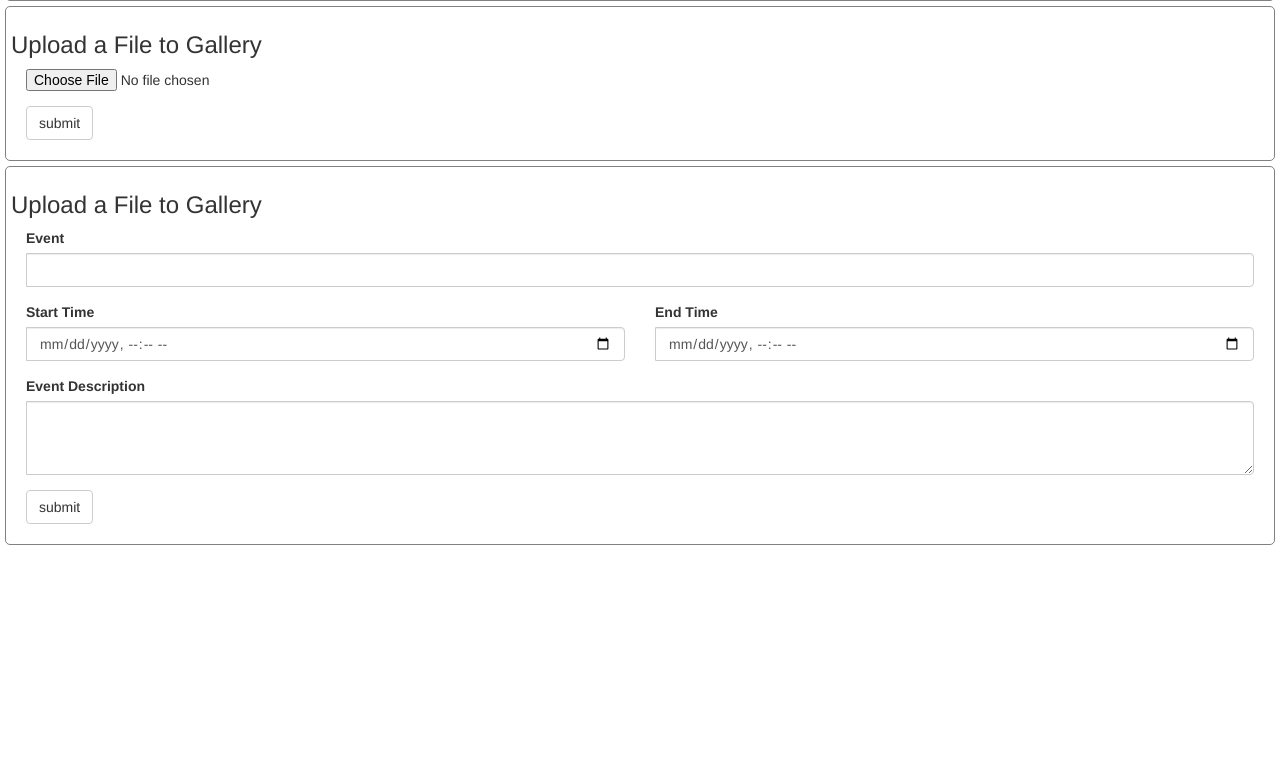
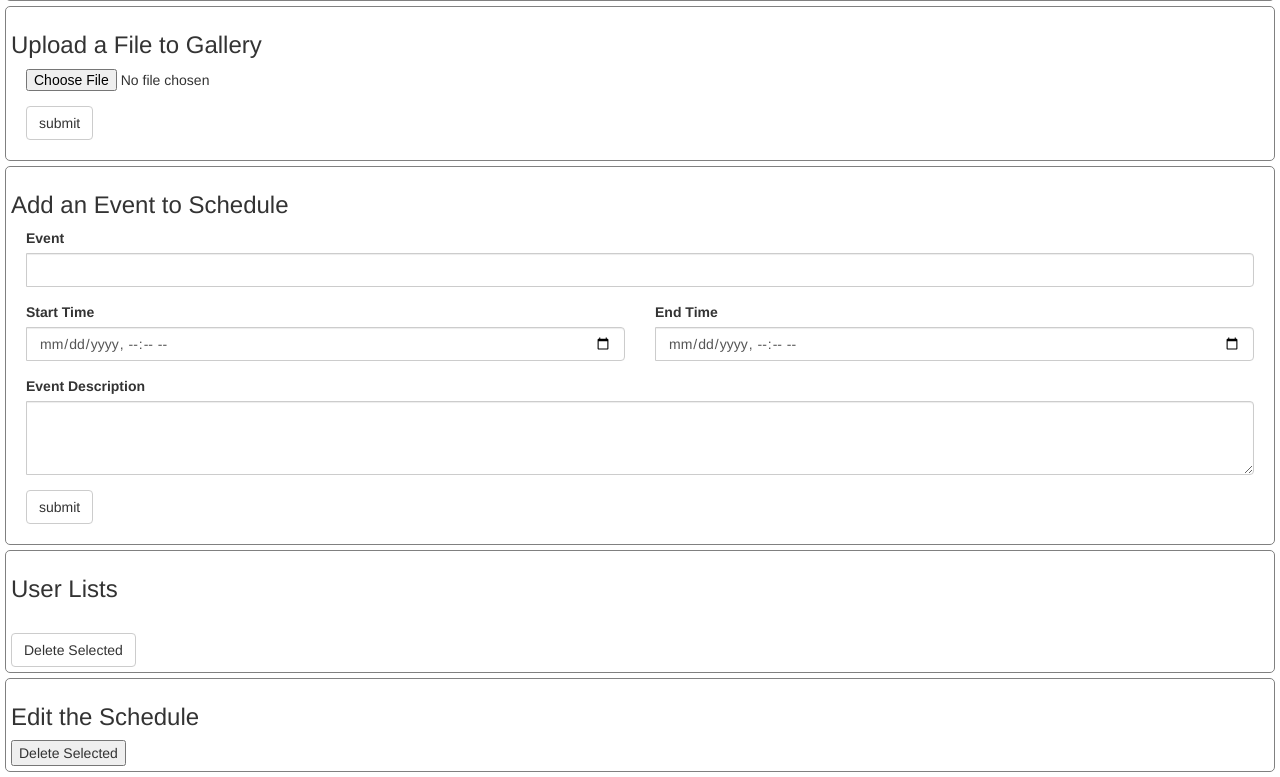
Before and after one commit to tonyli7/potential-tribble, a Flask app: page /admin in a window 1280 px wide. Shown: the part 1032-1809 px from the top of the page. Before the commit the page ends 1577 px from the top, so only its background shows below. Run offline with Flask 2, Linux system fonts and the light colour scheme; data that the repository does not hold is empty; some libraries are stand-ins or nearby versions.

Commit message:
consolidated the admin stuff

```diff
--- a/app.py
+++ b/app.py
@@ -82,7 +82,17 @@ def admin():
         if 'edit-schedule' in request.form:
             utils.addEvent(request.form['event'],request.form['description'],request.form['start'],request.form['end'])
 
-    return render_template("admin.html",entries=utils.getCollection("users"),collections=mongo.getCollections("modelun"))
+        #delete entry
+        if 'delete-entries' in request.form:
+            delete = request.form.getlist('delete-entry')
+            utils.deleteEntries(delete)
+
+        #edit schedule
+        if 'delete-events' in request.form:
+            delete = request.form.getlist('delete-event')
+            utils.deleteEvents(delete)
+
+    return render_template("admin.html",entries=utils.getCollection("users"),collections=mongo.getCollections("modelun"),schedule=utils.getEvents())
 
 @app.route("/about")
 def about():
--- a/mongo.py
+++ b/mongo.py
@@ -43,6 +43,5 @@ def editEntry(database,collection,query,revisedEntry):
 def deleteEntry(database,collection,query):
     client = MongoClient()
     collection = client[database][collection]
-    print query
     entry = collection.delete_many(query)
     client.close()
--- a/templates/admin.html
+++ b/templates/admin.html
@@ -88,7 +88,7 @@
 </form>
 <form method="POST" enctype="multipart/form-data">
   <div class="input-group">
-    <h3>Upload a File to Gallery</h3>
+    <h3>Add an Event to Schedule</h3>
     <div class="col-sm-12 form-group">
       <label>Event</label>
       <input type="text" name="event" class="form-control">
@@ -110,7 +110,8 @@
     </div>
   </div>
 </form>
-
+<form method="POST">
+  <h3>User Lists</h3>
   <table class="table">
     <tr>
       {% for attribute in entries[0] %}
@@ -118,18 +119,44 @@
       <th>{{attribute}}</th>
       {% endif %}
       {% endfor %}
-</th>
+    </tr>
     {% for entry in entries %}
     <tr>
       {% for attribute,value in entry.iteritems() %}
       {% if attribute != "password" and attribute != "_id" %}
-  <td>{{ attribute }} {{ value }}</td>
+      <td>{{ value }}</td>
+      <td>
+	<div class="checkbox">
+	  <label>
+	    <input name="delete-entry" type="checkbox" value="{{entry._id}}"> Delete
+	  </label>
+	</div>
+      </td>
       {% endif %}
       {% endfor %}
     </tr>
     {% endfor %}
   </table>
-<script>
-$('.dropdown-toggle').dropdown()
-</script>
+  <input type="submit" name="delete-entries" value="Delete Selected" class="btn btn-default">
+</form>
+<form method="POST">
+  <h3>Edit the Schedule</h3>
+  {% for item in schedule %}
+  <div class="scheduled-event">
+    <strong>Starts:</strong> {{ item.start }}<br>
+    <strong>Ends:</strong> {{ item.end }}
+    <br>
+    <strong>Event:</strong> {{ item.event }}
+    <br>
+    {{ item.description }}
+    <br>
+    <div class="checkbox">
+      <label>
+	<input name="delete-event" type="checkbox" value="{{item._id}}"> Delete
+      </label>
+    </div>
+  </div>
+{% endfor %}
+  <input type="submit" name="delete-events" value="Delete Selected">
+</form>
 {% endblock%}
--- a/templates/schedule.html
+++ b/templates/schedule.html
@@ -21,6 +21,6 @@
   </div>
 </div>
 {% endfor %}
-<input type="submit" name="edit-schedule" value="submit">
+<input type="submit" name="edit-schedule" value="Delete Selected">
 </form>
 {% endblock%}
--- a/utils.py
+++ b/utils.py
@@ -132,3 +132,8 @@ def getEvents():
 def deleteEvents(item_ids):
     object_ids = [ObjectId(item_id) for item_id in item_ids]
     mongo.deleteEntry("conference","schedule",{"_id": {"$in": object_ids}})
+
+#delete entries in array
+def deleteEntries(item_ids):
+    object_ids = [ObjectId(item_id) for item_id in item_ids]
+    mongo.deleteEntry("modelun","users",{"_id": {"$in": object_ids}})
```
Lines whose indentation alone changed are shown as unchanged.
